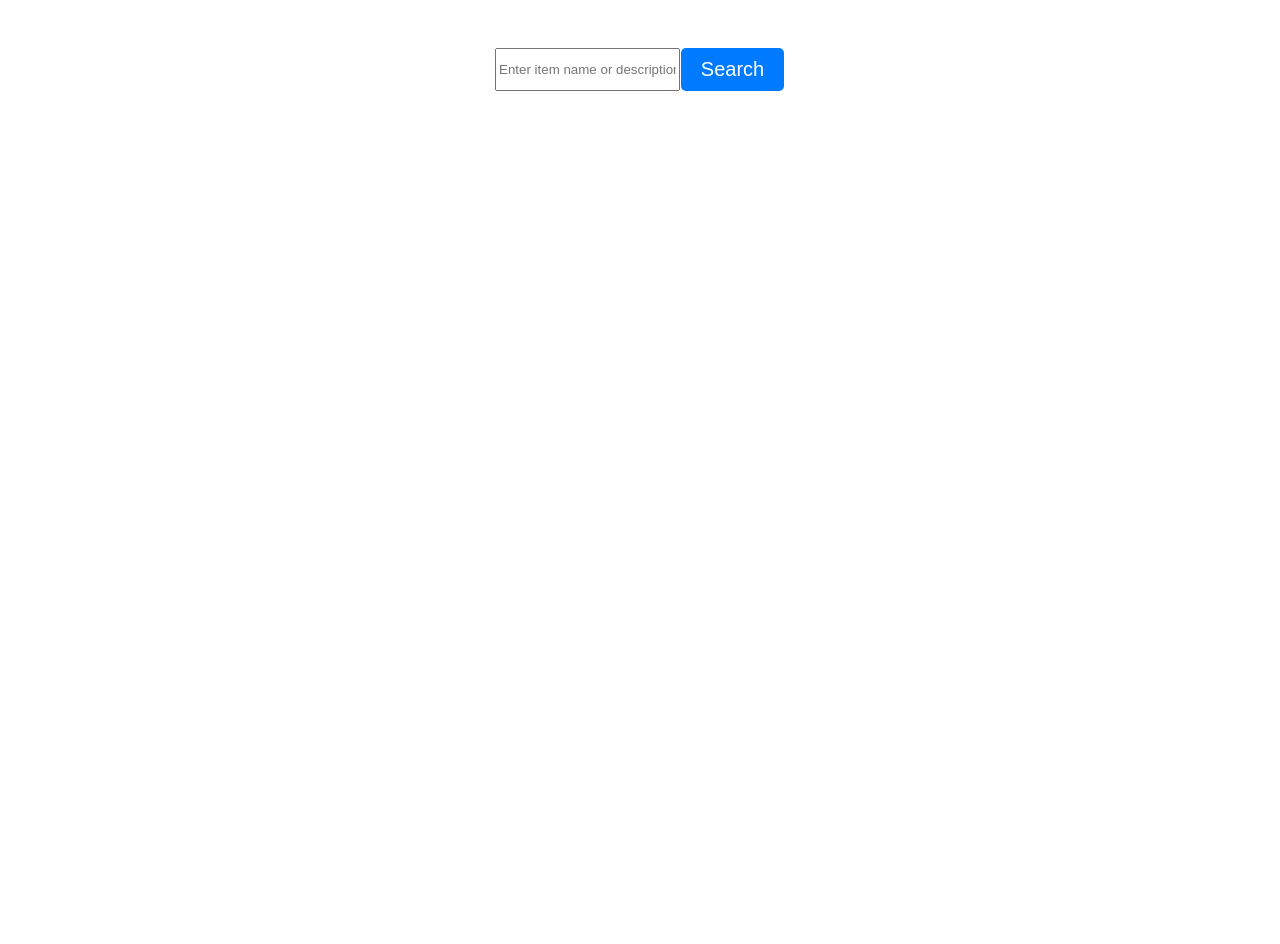
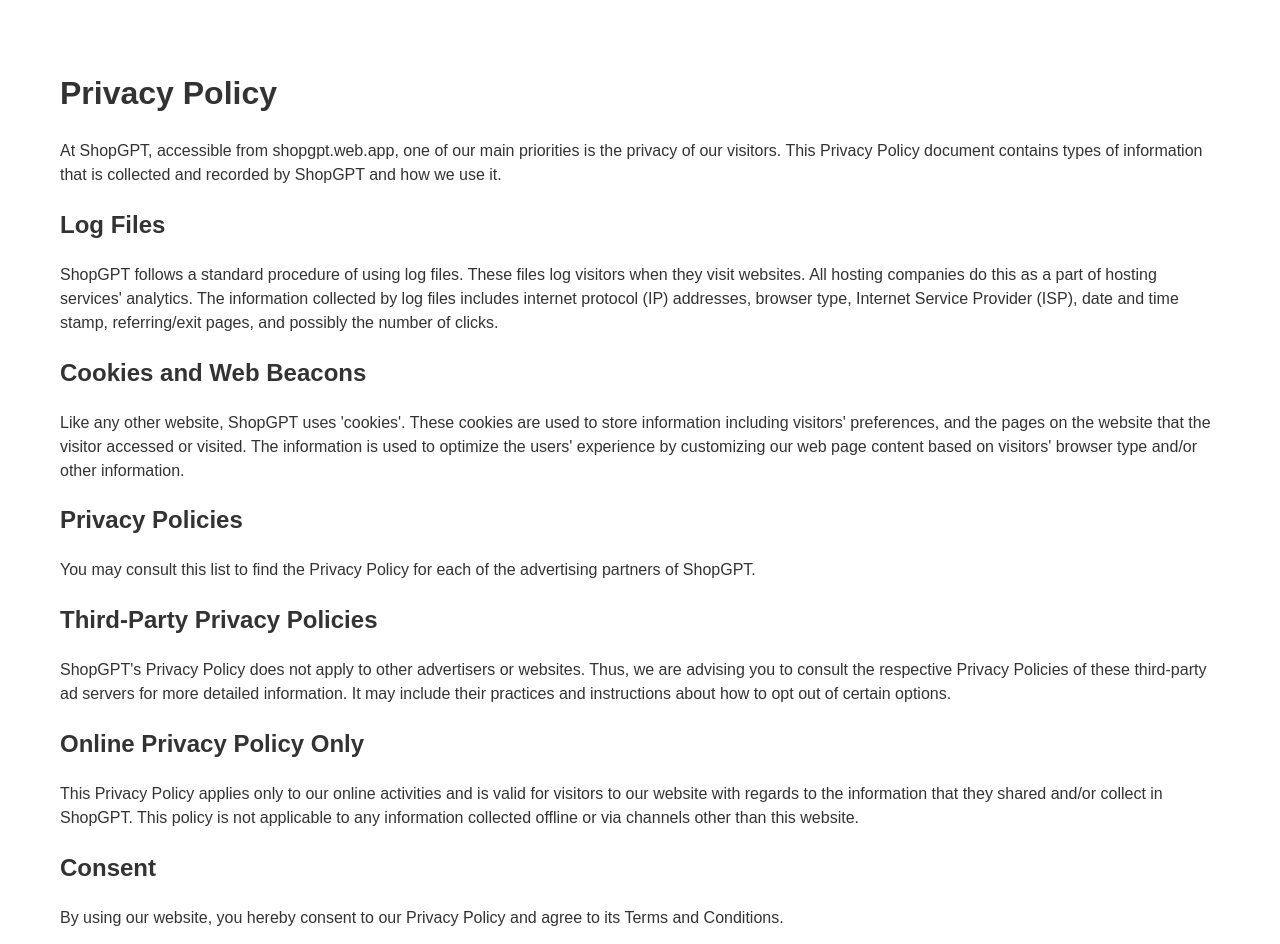
Before and after one commit to mushroom206/shopGPT, a Vue app in the folder shopgpt_vue_app/: page /privacy-policy in a window 1280 px wide. Shown: the top 944 px of the page. Before the commit the page ends 800 px from the top, so only its background shows below. Built offline with nearby package versions, Linux system fonts and the light colour scheme.

Commit message:
fill content of privacy policy and terms of service

```diff
--- a/shopgpt_vue_app/src/App.vue
+++ b/shopgpt_vue_app/src/App.vue
@@ -1,5 +1,6 @@
 <template>
   <div id="app">
+    <router-view/>
     <SearchForm @submit="initialSubmit" />
     <div class="choices">
       <ChoiceCard v-for="choice in searchResults.choices" :key="choice.brand" :choice="choice" />
--- a/shopgpt_vue_app/src/views/PrivacyPolicy.vue
+++ b/shopgpt_vue_app/src/views/PrivacyPolicy.vue
@@ -1,7 +1,33 @@
 <template>
   <div>
     <h1>Privacy Policy</h1>
-    <!-- Your Privacy Policy content goes here -->
+
+    <p>At ShopGPT, accessible from shopgpt.web.app, one of our main priorities is the privacy of our visitors. This Privacy Policy document contains types of information that is collected and recorded by ShopGPT and how we use it.</p>
+
+    <h2>Log Files</h2>
+
+    <p>ShopGPT follows a standard procedure of using log files. These files log visitors when they visit websites. All hosting companies do this as a part of hosting services' analytics. The information collected by log files includes internet protocol (IP) addresses, browser type, Internet Service Provider (ISP), date and time stamp, referring/exit pages, and possibly the number of clicks.</p>
+
+    <h2>Cookies and Web Beacons</h2>
+
+    <p>Like any other website, ShopGPT uses 'cookies'. These cookies are used to store information including visitors' preferences, and the pages on the website that the visitor accessed or visited. The information is used to optimize the users' experience by customizing our web page content based on visitors' browser type and/or other information.</p>
+
+    <h2>Privacy Policies</h2>
+
+    <p>You may consult this list to find the Privacy Policy for each of the advertising partners of ShopGPT.</p>
+
+    <h2>Third-Party Privacy Policies</h2>
+
+    <p>ShopGPT's Privacy Policy does not apply to other advertisers or websites. Thus, we are advising you to consult the respective Privacy Policies of these third-party ad servers for more detailed information. It may include their practices and instructions about how to opt out of certain options.</p>
+
+    <h2>Online Privacy Policy Only</h2>
+
+    <p>This Privacy Policy applies only to our online activities and is valid for visitors to our website with regards to the information that they shared and/or collect in ShopGPT. This policy is not applicable to any information collected offline or via channels other than this website.</p>
+
+    <h2>Consent</h2>
+
+    <p>By using our website, you hereby consent to our Privacy Policy and agree to its Terms and Conditions.</p>
+
   </div>
 </template>
 
--- a/shopgpt_vue_app/src/views/TermsOfService.vue
+++ b/shopgpt_vue_app/src/views/TermsOfService.vue
@@ -1,7 +1,25 @@
 <template>
   <div>
     <h1>Terms of Service</h1>
-    <!-- Your Terms of Service content goes here -->
+
+    <p>Please read these terms of service ("terms", "terms of service") carefully before using ShopGPT website (the "service") operated by ShopGPT ("us", 'we", "our").</p>
+
+    <h2>Conditions of Use</h2>
+
+    <p>We will provide their services to you, which are subject to the conditions stated below in this document. Every time you visit this website, use its services or make a purchase, you accept the following conditions. This is why we urge you to read them carefully.</p>
+
+    <h2>Privacy Policy</h2>
+
+    <p>Before you continue using our website we advise you to read our privacy policy [link to privacy policy] regarding our user data collection. It will help you better understand our practices.</p>
+
+    <h2>Copyright</h2>
+
+    <p>Content published on this website (digital downloads, images, texts, graphics, logos) is the property of ShopGPT and/or its content creators and protected by international copyright laws. The entire compilation of the content found on this website is the exclusive property of ShopGPT.</p>
+
+    <h2>Communications</h2>
+
+    <p>The entire communication with us</p>
+
   </div>
 </template>
 
```
